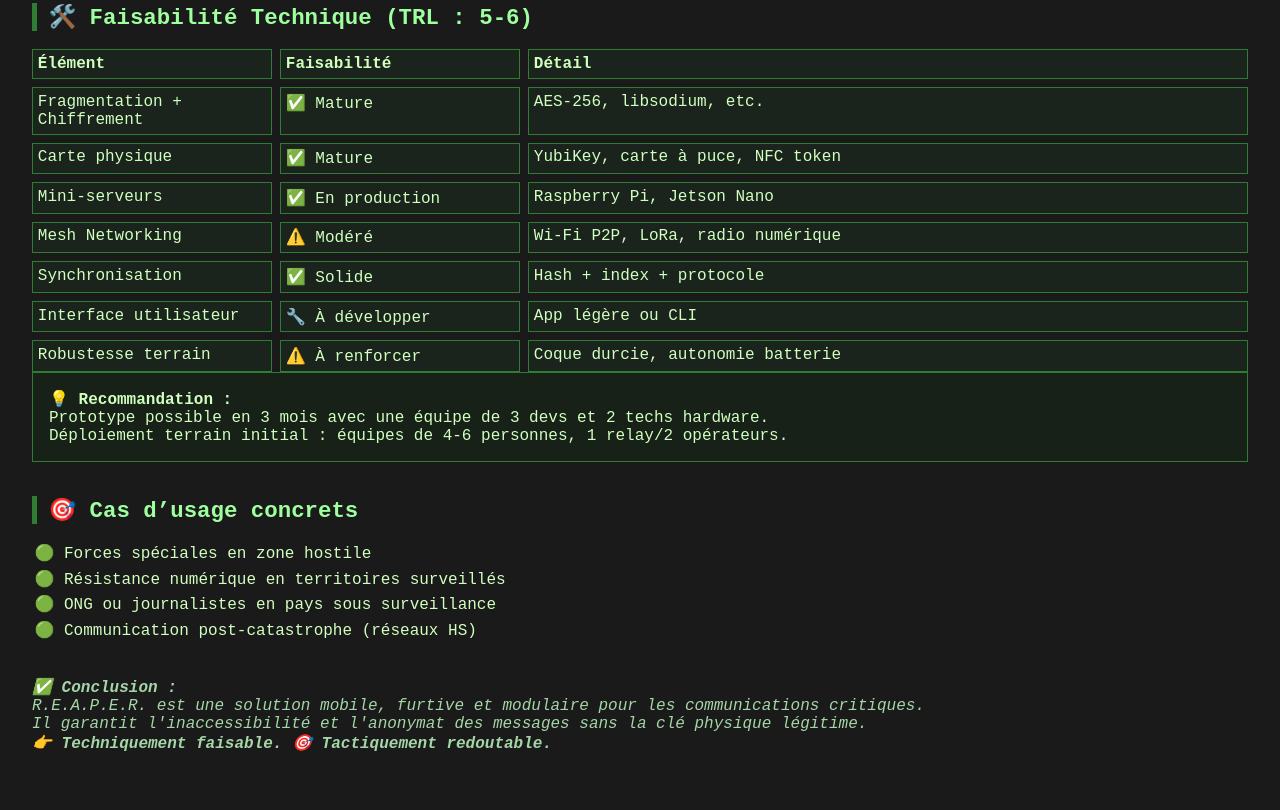
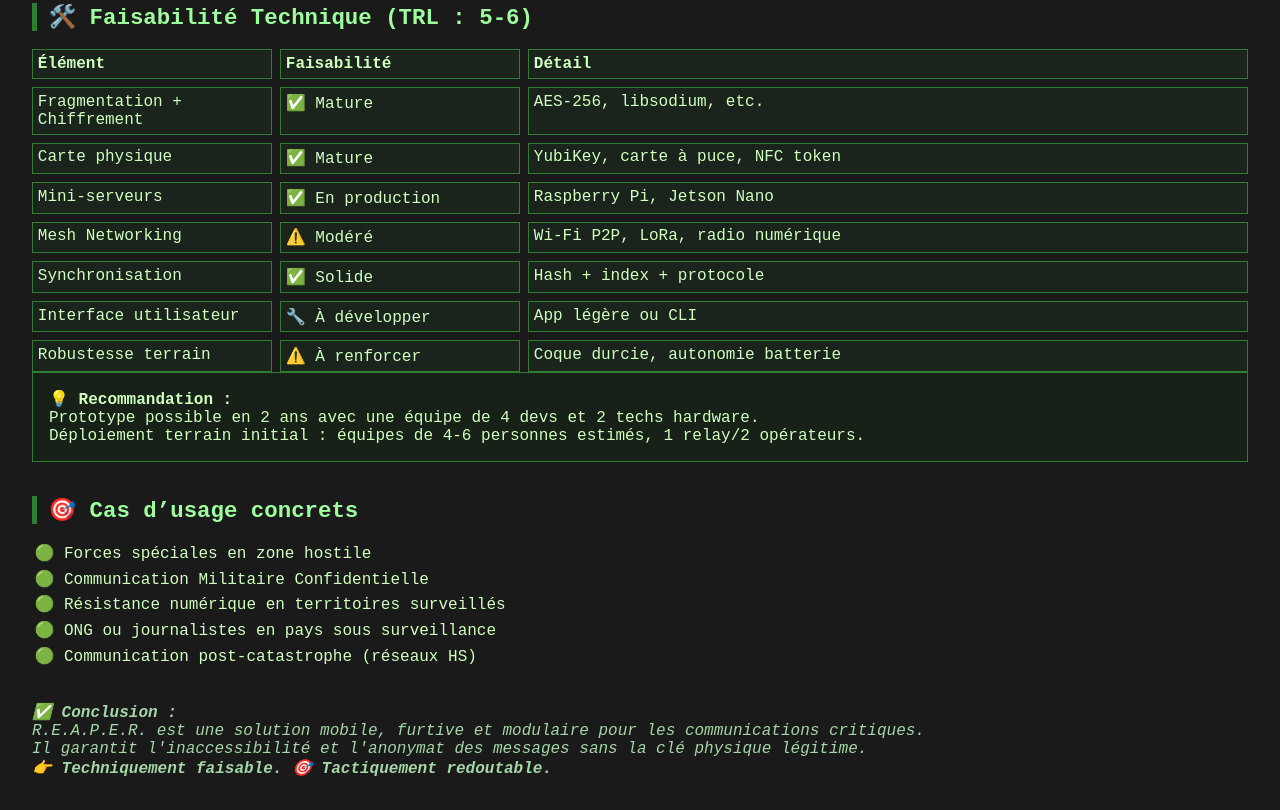
Before and after one commit to Reaper-Official/r.e.a.p.e.r, a plain HTML site: page index.html in a window 1280 px wide. Shown: the part 1341-2151 px from the top of the page. Before the commit the page ends 2126 px from the top, so only its background shows below. Drawn offline with Linux system fonts and the light colour scheme.

Commit message:
Update index.html

```diff
--- a/index.html
+++ b/index.html
@@ -167,13 +167,14 @@
 
   <div class="box">
     💡 <strong>Recommandation :</strong><br/>
-    Prototype possible en 3 mois avec une équipe de 3 devs et 2 techs hardware.<br/>
-    Déploiement terrain initial : équipes de 4-6 personnes, 1 relay/2 opérateurs.
+    Prototype possible en 2 ans avec une équipe de 4 devs et 2 techs hardware.<br/>
+    Déploiement terrain initial : équipes de 4-6 personnes estimés, 1 relay/2 opérateurs.
   </div>
 
   <h2>🎯 Cas d’usage concrets</h2>
   <ul>
     <li>Forces spéciales en zone hostile</li>
+    <li>Communication Militaire Confidentielle</li>
     <li>Résistance numérique en territoires surveillés</li>
     <li>ONG ou journalistes en pays sous surveillance</li>
     <li>Communication post-catastrophe (réseaux HS)</li>
```
